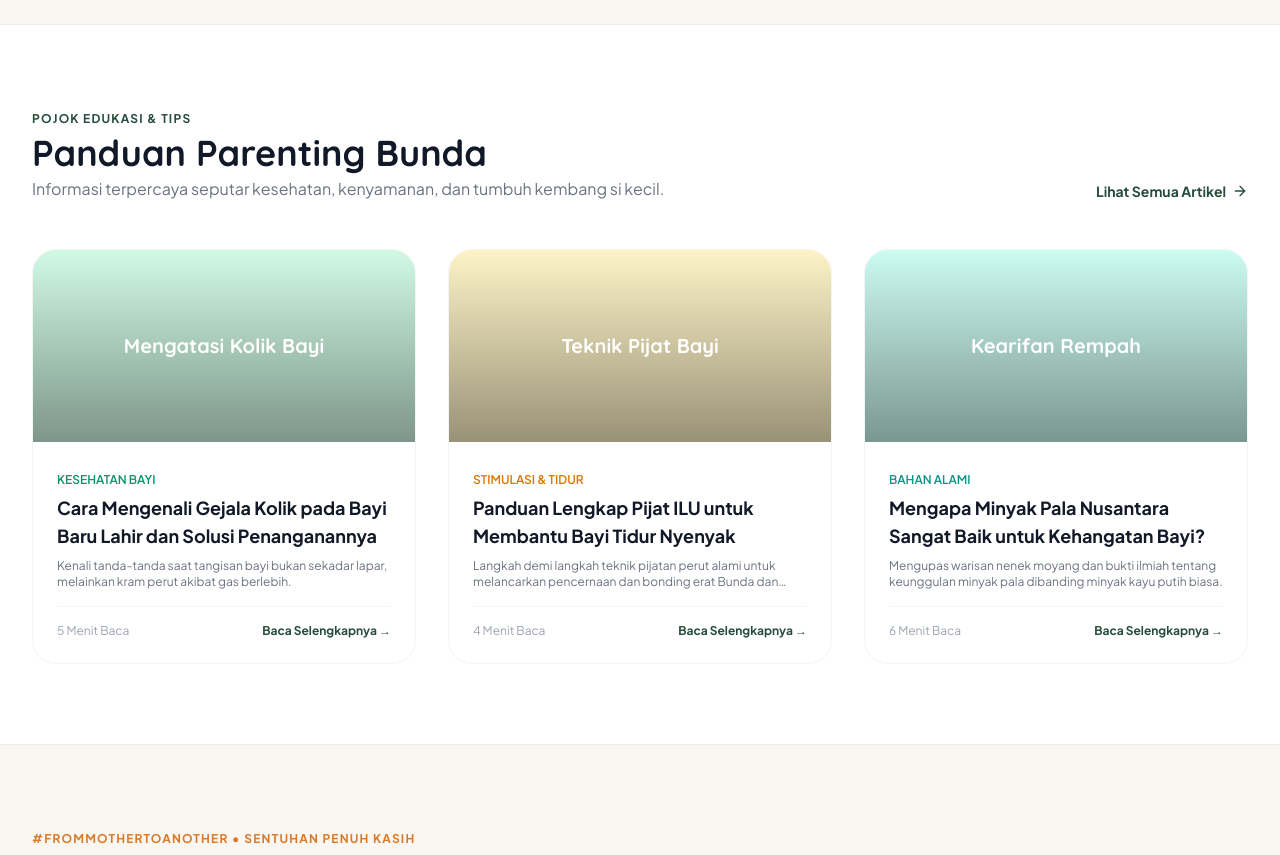
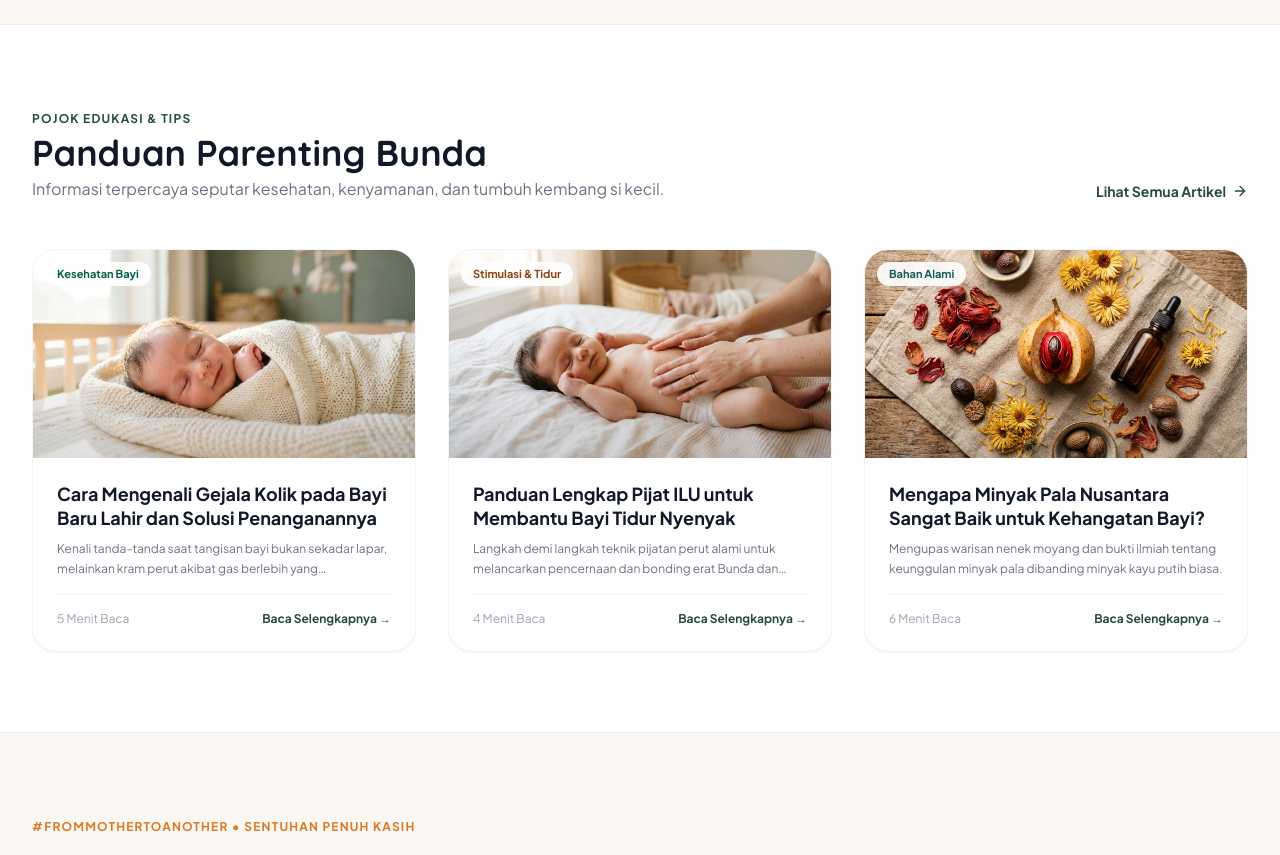
Before and after one commit to AryaTech67/website-ftl, a PHP site: page / in a window 1280 px wide. Shown: the part 3241-4096 px from the top of the page. Run offline with PHP 8.4, Linux system fonts and the light colour scheme; some libraries are stand-ins or nearby versions.

Commit message:
Upgrade parenting article cards with aesthetic editorial photography and hover elevation

```diff
--- a/index.php
+++ b/index.php
@@ -654,22 +654,26 @@ require_once __DIR__ . '/includes/navbar.php';
 
         <div class="grid grid-cols-1 md:grid-cols-3 gap-8">
 
-            <!-- Artikel 1 -->
-            <article class="group rounded-3xl overflow-hidden border border-gray-100 shadow-xs hover:shadow-lg transition-all duration-300 flex flex-col bg-white">
-                <div class="h-48 bg-emerald-100 flex items-center justify-center text-emerald-800 font-display font-bold text-xl relative overflow-hidden">
-                    <div class="absolute inset-0 bg-gradient-to-t from-black/40 to-transparent"></div>
-                    <span class="relative z-10 text-white text-center px-4">Mengatasi Kolik Bayi</span>
-                </div>
+            <!-- Artikel 1: Cara Mengenali Gejala Kolik -->
+            <article class="group rounded-3xl overflow-hidden border border-gray-100 shadow-sm hover:shadow-xl hover:-translate-y-1 transition-all duration-300 flex flex-col bg-white">
+                <a href="<?= BASE_URL ?>artikel-detail.php?id=cara-atasi-kolik" class="block h-48 sm:h-52 w-full overflow-hidden bg-emerald-50 relative">
+                    <img src="<?= BASE_URL ?>assets/images/article-kolik.jpg?v=<?= filemtime(__DIR__ . '/assets/images/article-kolik.jpg') ?>"
+                         alt="Cara Mengenali Gejala Kolik pada Bayi"
+                         class="w-full h-full object-cover transition-transform duration-500 ease-out group-hover:scale-105">
+                    <div class="absolute inset-0 bg-gradient-to-t from-black/20 via-transparent to-transparent opacity-60 group-hover:opacity-30 transition-opacity"></div>
+                    <span class="absolute top-3 left-3 bg-white/90 backdrop-blur-xs text-emerald-800 text-[11px] font-bold px-3 py-1 rounded-full shadow-xs">
+                        Kesehatan Bayi
+                    </span>
+                </a>
                 <div class="p-6 flex-1 flex flex-col justify-between">
                     <div>
-                        <span class="text-xs font-semibold text-emerald-600 uppercase">Kesehatan Bayi</span>
-                        <h3 class="font-bold text-lg text-gray-900 mt-1 group-hover:text-ftl-forest transition-colors">
+                        <h3 class="font-bold text-lg text-gray-900 group-hover:text-ftl-forest transition-colors leading-snug">
                             <a href="<?= BASE_URL ?>artikel-detail.php?id=cara-atasi-kolik">
                                 Cara Mengenali Gejala Kolik pada Bayi Baru Lahir dan Solusi Penanganannya
                             </a>
                         </h3>
-                        <p class="text-xs text-gray-500 mt-2 line-clamp-2">
-                            Kenali tanda-tanda saat tangisan bayi bukan sekadar lapar, melainkan kram perut akibat gas berlebih.
+                        <p class="text-xs text-gray-500 mt-2 line-clamp-2 leading-relaxed">
+                            Kenali tanda-tanda saat tangisan bayi bukan sekadar lapar, melainkan kram perut akibat gas berlebih yang terperangkap.
                         </p>
                     </div>
                     <div class="mt-4 pt-4 border-t border-gray-100 flex items-center justify-between text-xs text-gray-400">
@@ -681,21 +685,25 @@ require_once __DIR__ . '/includes/navbar.php';
                 </div>
             </article>
 
-            <!-- Artikel 2 -->
-            <article class="group rounded-3xl overflow-hidden border border-gray-100 shadow-xs hover:shadow-lg transition-all duration-300 flex flex-col bg-white">
-                <div class="h-48 bg-amber-100 flex items-center justify-center text-amber-800 font-display font-bold text-xl relative overflow-hidden">
-                    <div class="absolute inset-0 bg-gradient-to-t from-black/40 to-transparent"></div>
-                    <span class="relative z-10 text-white text-center px-4">Teknik Pijat Bayi</span>
-                </div>
+            <!-- Artikel 2: Panduan Lengkap Pijat ILU -->
+            <article class="group rounded-3xl overflow-hidden border border-gray-100 shadow-sm hover:shadow-xl hover:-translate-y-1 transition-all duration-300 flex flex-col bg-white">
+                <a href="<?= BASE_URL ?>artikel-detail.php?id=panduan-pijat-ilu" class="block h-48 sm:h-52 w-full overflow-hidden bg-amber-50 relative">
+                    <img src="<?= BASE_URL ?>assets/images/article-pijat-ilu.jpg?v=<?= filemtime(__DIR__ . '/assets/images/article-pijat-ilu.jpg') ?>"
+                         alt="Panduan Lengkap Pijat ILU Bayi"
+                         class="w-full h-full object-cover transition-transform duration-500 ease-out group-hover:scale-105">
+                    <div class="absolute inset-0 bg-gradient-to-t from-black/20 via-transparent to-transparent opacity-60 group-hover:opacity-30 transition-opacity"></div>
+                    <span class="absolute top-3 left-3 bg-white/90 backdrop-blur-xs text-amber-800 text-[11px] font-bold px-3 py-1 rounded-full shadow-xs">
+                        Stimulasi & Tidur
+                    </span>
+                </a>
                 <div class="p-6 flex-1 flex flex-col justify-between">
                     <div>
-                        <span class="text-xs font-semibold text-amber-600 uppercase">Stimulasi & Tidur</span>
-                        <h3 class="font-bold text-lg text-gray-900 mt-1 group-hover:text-ftl-forest transition-colors">
+                        <h3 class="font-bold text-lg text-gray-900 group-hover:text-ftl-forest transition-colors leading-snug">
                             <a href="<?= BASE_URL ?>artikel-detail.php?id=panduan-pijat-ilu">
                                 Panduan Lengkap Pijat ILU untuk Membantu Bayi Tidur Nyenyak
                             </a>
                         </h3>
-                        <p class="text-xs text-gray-500 mt-2 line-clamp-2">
+                        <p class="text-xs text-gray-500 mt-2 line-clamp-2 leading-relaxed">
                             Langkah demi langkah teknik pijatan perut alami untuk melancarkan pencernaan dan bonding erat Bunda dan bayi.
                         </p>
                     </div>
@@ -708,21 +716,25 @@ require_once __DIR__ . '/includes/navbar.php';
                 </div>
             </article>
 
-            <!-- Artikel 3 -->
-            <article class="group rounded-3xl overflow-hidden border border-gray-100 shadow-xs hover:shadow-lg transition-all duration-300 flex flex-col bg-white">
-                <div class="h-48 bg-teal-100 flex items-center justify-center text-teal-800 font-display font-bold text-xl relative overflow-hidden">
-                    <div class="absolute inset-0 bg-gradient-to-t from-black/40 to-transparent"></div>
-                    <span class="relative z-10 text-white text-center px-4">Kearifan Rempah</span>
-                </div>
+            <!-- Artikel 3: Kearifan Rempah Pala Nusantara -->
+            <article class="group rounded-3xl overflow-hidden border border-gray-100 shadow-sm hover:shadow-xl hover:-translate-y-1 transition-all duration-300 flex flex-col bg-white">
+                <a href="<?= BASE_URL ?>artikel-detail.php?id=manfaat-minyak-pala" class="block h-48 sm:h-52 w-full overflow-hidden bg-teal-50 relative">
+                    <img src="<?= BASE_URL ?>assets/images/article-minyak-pala.jpg?v=<?= filemtime(__DIR__ . '/assets/images/article-minyak-pala.jpg') ?>"
+                         alt="Khasiat Minyak Pala Nusantara untuk Bayi"
+                         class="w-full h-full object-cover transition-transform duration-500 ease-out group-hover:scale-105">
+                    <div class="absolute inset-0 bg-gradient-to-t from-black/20 via-transparent to-transparent opacity-60 group-hover:opacity-30 transition-opacity"></div>
+                    <span class="absolute top-3 left-3 bg-white/90 backdrop-blur-xs text-teal-800 text-[11px] font-bold px-3 py-1 rounded-full shadow-xs">
+                        Bahan Alami
+                    </span>
+                </a>
                 <div class="p-6 flex-1 flex flex-col justify-between">
                     <div>
-                        <span class="text-xs font-semibold text-teal-600 uppercase">Bahan Alami</span>
-                        <h3 class="font-bold text-lg text-gray-900 mt-1 group-hover:text-ftl-forest transition-colors">
+                        <h3 class="font-bold text-lg text-gray-900 group-hover:text-ftl-forest transition-colors leading-snug">
                             <a href="<?= BASE_URL ?>artikel-detail.php?id=manfaat-minyak-pala">
                                 Mengapa Minyak Pala Nusantara Sangat Baik untuk Kehangatan Bayi?
                             </a>
                         </h3>
-                        <p class="text-xs text-gray-500 mt-2 line-clamp-2">
+                        <p class="text-xs text-gray-500 mt-2 line-clamp-2 leading-relaxed">
                             Mengupas warisan nenek moyang dan bukti ilmiah tentang keunggulan minyak pala dibanding minyak kayu putih biasa.
                         </p>
                     </div>
```
Also changed, not shown: artikel-detail.php (+15 -0 lines), artikel.php (+17 -9 lines), assets/images/article-kolik.jpg (added), assets/images/article-minyak-pala.jpg (added), assets/images/article-pijat-ilu.jpg (added).
